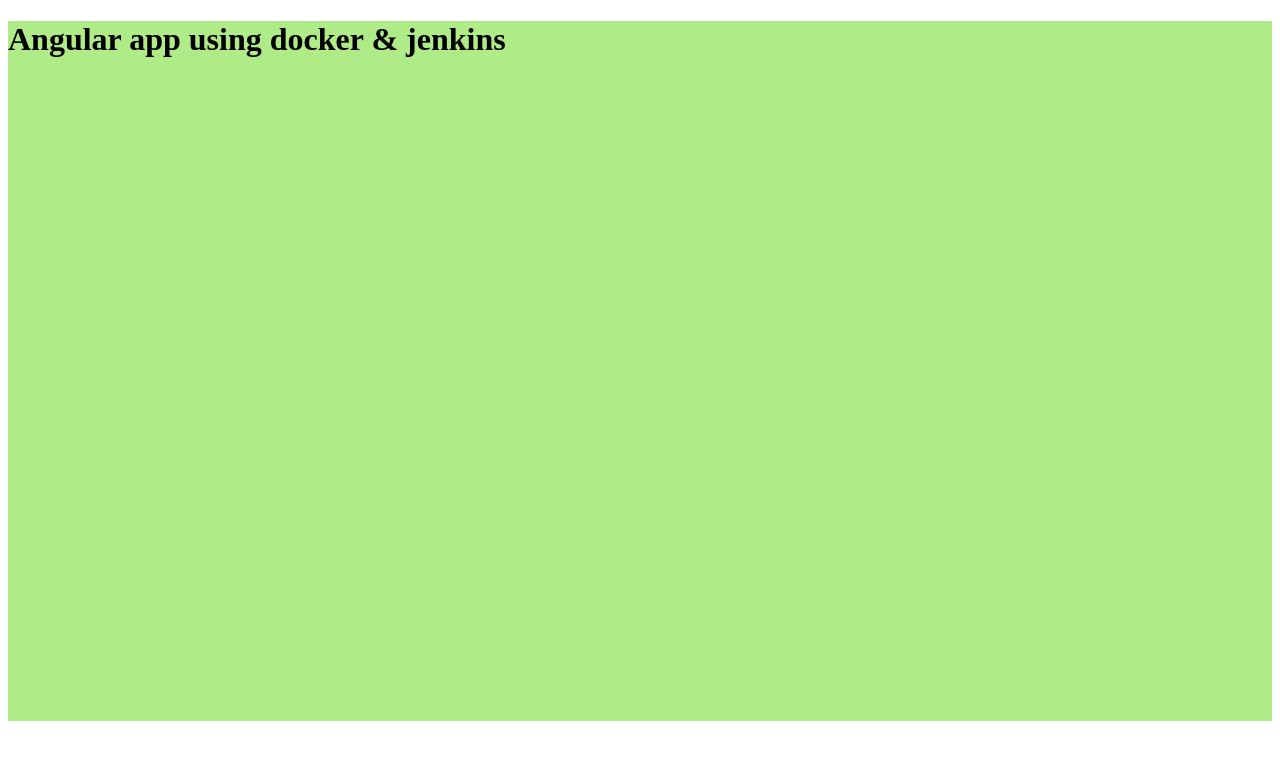
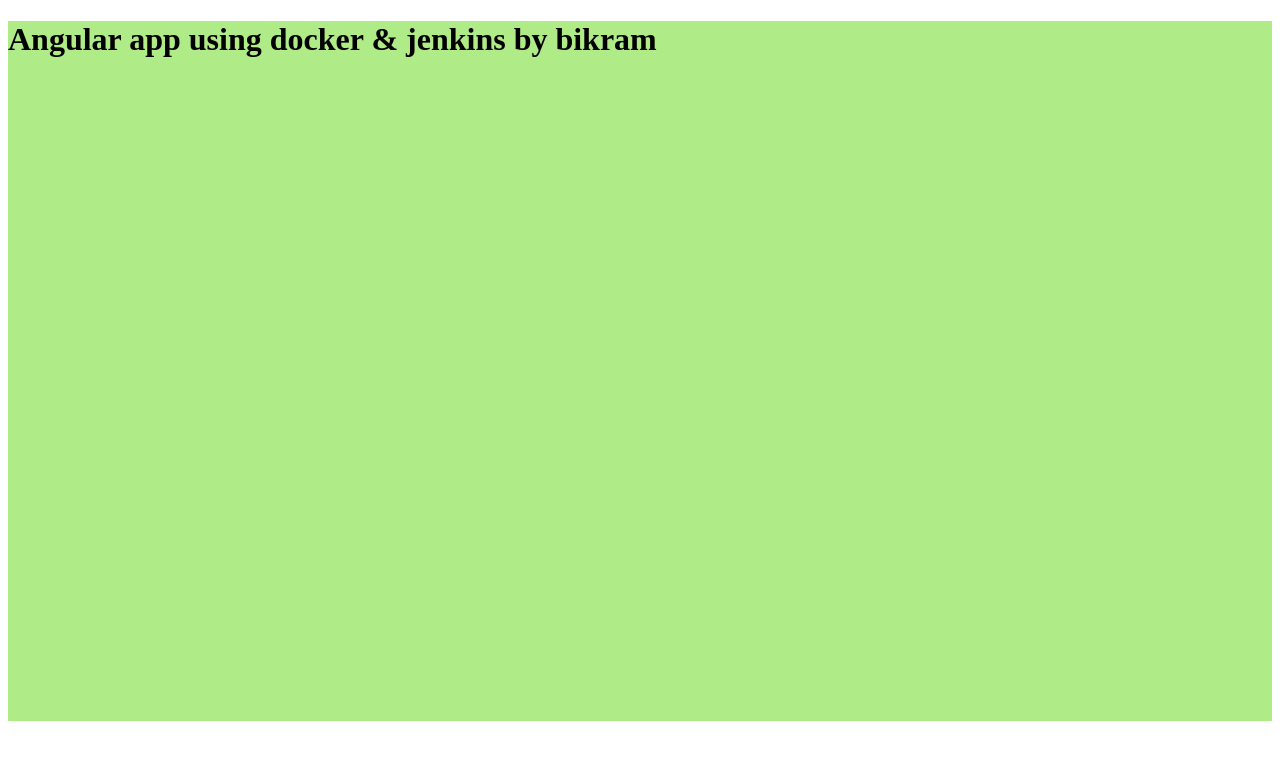
Before and after one commit to bikram-shaw/jenkins, an Angular app: page / in a window 1280 px wide. Shown: the top 760 px of the page. Built offline with nearby package versions, Linux system fonts and the light colour scheme.

Commit message:
index change

```diff
--- a/src/app/app.component.html
+++ b/src/app/app.component.html
@@ -1,4 +1,4 @@
 <div style='background-color: rgb(175, 235, 135); height: 700px; align-text: center;'>
-<h1 >Angular app using docker & jenkins</h1>
+<h1 >Angular app using docker & jenkins by bikram</h1>
 
 </div>
```
Also changed, not shown: 1 other file (tests, documents, lock files or other folders).
